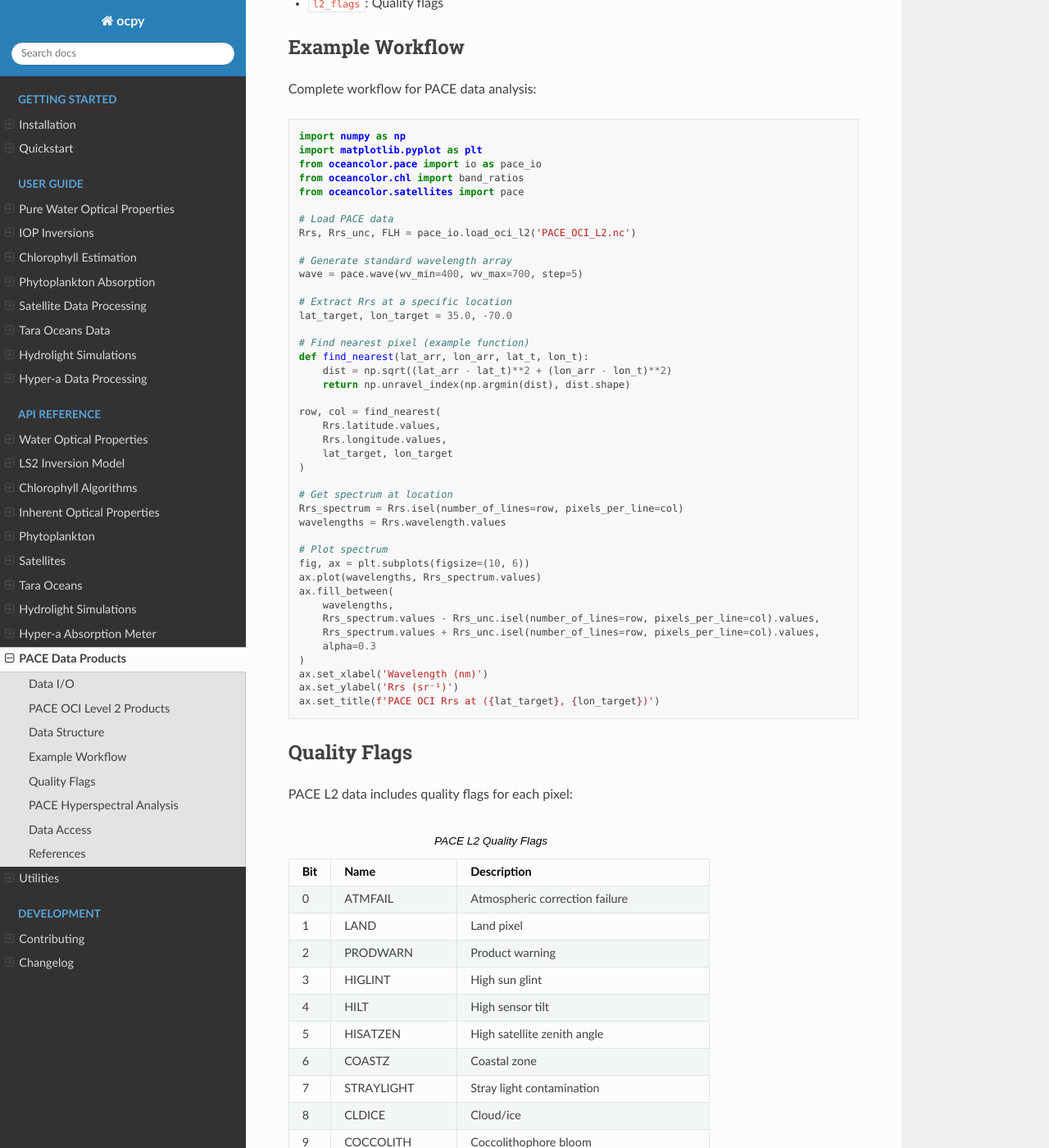
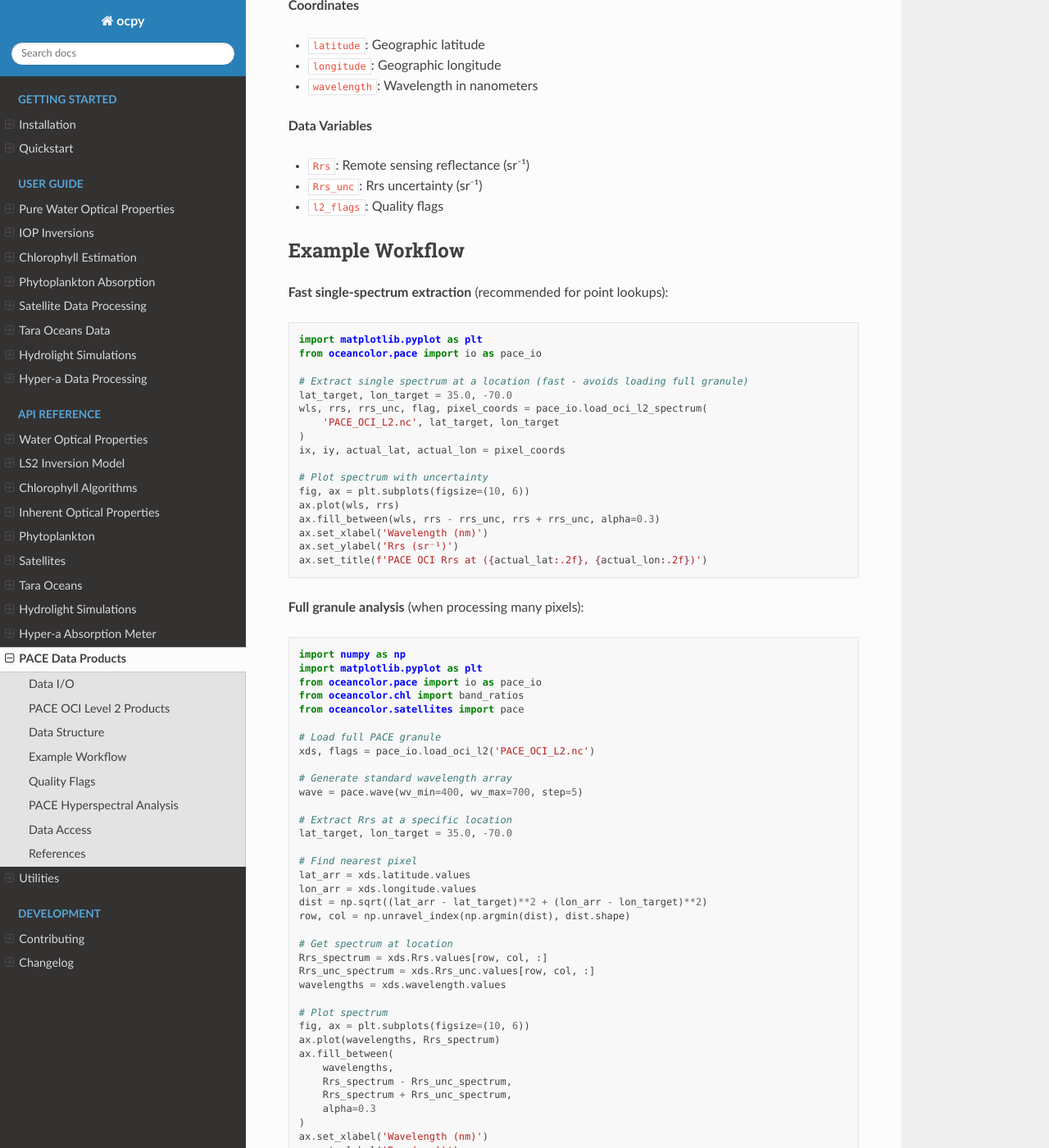
Before and after one commit to ocean-colour/ocpy, a Sphinx documentation site: the page built from docs/api/pace.rst, in a window 1280 px wide and 1400 px high, scrolled down 1842 px. Shown: the whole window at 82% size. Built offline with Sphinx 7.4.7 and the Read the Docs theme 3.1.0, drawn with Linux system fonts in a browser that asks for light colours.

```diff
--- a/docs/api/pace.rst
+++ b/docs/api/pace.rst
@@ -15,6 +15,10 @@ Data I/O
    :synopsis: PACE Level 2 data loading
 
 .. autofunction:: oceancolor.pace.io.load_oci_l2
+
+.. autofunction:: oceancolor.pace.io.load_oci_l2_spectrum
+
+.. autofunction:: oceancolor.pace.io.load_oci_l2_spectrum_pixel
 
 .. autofunction:: oceancolor.pace.io.load_iop_l2
 
@@ -85,7 +89,29 @@ PACE L2 data is provided as xarray Datasets with:
 Example Workflow
 ----------------
 
-Complete workflow for PACE data analysis:
+**Fast single-spectrum extraction** (recommended for point lookups):
+
+.. code-block:: python
+
+   import matplotlib.pyplot as plt
+   from oceancolor.pace import io as pace_io
+
+   # Extract single spectrum at a location (fast - avoids loading full granule)
+   lat_target, lon_target = 35.0, -70.0
+   wls, rrs, rrs_unc, flag, pixel_coords = pace_io.load_oci_l2_spectrum(
+       'PACE_OCI_L2.nc', lat_target, lon_target
+   )
+   ix, iy, actual_lat, actual_lon = pixel_coords
+
+   # Plot spectrum with uncertainty
+   fig, ax = plt.subplots(figsize=(10, 6))
+   ax.plot(wls, rrs)
+   ax.fill_between(wls, rrs - rrs_unc, rrs + rrs_unc, alpha=0.3)
+   ax.set_xlabel('Wavelength (nm)')
+   ax.set_ylabel('Rrs (sr⁻¹)')
+   ax.set_title(f'PACE OCI Rrs at ({actual_lat:.2f}, {actual_lon:.2f})')
+
+**Full granule analysis** (when processing many pixels):
 
 .. code-block:: python
 
@@ -95,8 +121,8 @@ Complete workflow for PACE data analysis:
    from oceancolor.chl import band_ratios
    from oceancolor.satellites import pace
 
-   # Load PACE data
-   Rrs, Rrs_unc, FLH = pace_io.load_oci_l2('PACE_OCI_L2.nc')
+   # Load full PACE granule
+   xds, flags = pace_io.load_oci_l2('PACE_OCI_L2.nc')
 
    # Generate standard wavelength array
    wave = pace.wave(wv_min=400, wv_max=700, step=5)
@@ -104,28 +130,24 @@ Complete workflow for PACE data analysis:
    # Extract Rrs at a specific location
    lat_target, lon_target = 35.0, -70.0
 
-   # Find nearest pixel (example function)
-   def find_nearest(lat_arr, lon_arr, lat_t, lon_t):
-       dist = np.sqrt((lat_arr - lat_t)**2 + (lon_arr - lon_t)**2)
-       return np.unravel_index(np.argmin(dist), dist.shape)
-
-   row, col = find_nearest(
-       Rrs.latitude.values,
-       Rrs.longitude.values,
-       lat_target, lon_target
-   )
+   # Find nearest pixel
+   lat_arr = xds.latitude.values
+   lon_arr = xds.longitude.values
+   dist = np.sqrt((lat_arr - lat_target)**2 + (lon_arr - lon_target)**2)
+   row, col = np.unravel_index(np.argmin(dist), dist.shape)
 
    # Get spectrum at location
-   Rrs_spectrum = Rrs.isel(number_of_lines=row, pixels_per_line=col)
-   wavelengths = Rrs.wavelength.values
+   Rrs_spectrum = xds.Rrs.values[row, col, :]
+   Rrs_unc_spectrum = xds.Rrs_unc.values[row, col, :]
+   wavelengths = xds.wavelength.values
 
    # Plot spectrum
    fig, ax = plt.subplots(figsize=(10, 6))
-   ax.plot(wavelengths, Rrs_spectrum.values)
+   ax.plot(wavelengths, Rrs_spectrum)
    ax.fill_between(
        wavelengths,
-       Rrs_spectrum.values - Rrs_unc.isel(number_of_lines=row, pixels_per_line=col).values,
-       Rrs_spectrum.values + Rrs_unc.isel(number_of_lines=row, pixels_per_line=col).values,
+       Rrs_spectrum - Rrs_unc_spectrum,
+       Rrs_spectrum + Rrs_unc_spectrum,
        alpha=0.3
    )
    ax.set_xlabel('Wavelength (nm)')
```
Also changed, not shown: 1 other file.
